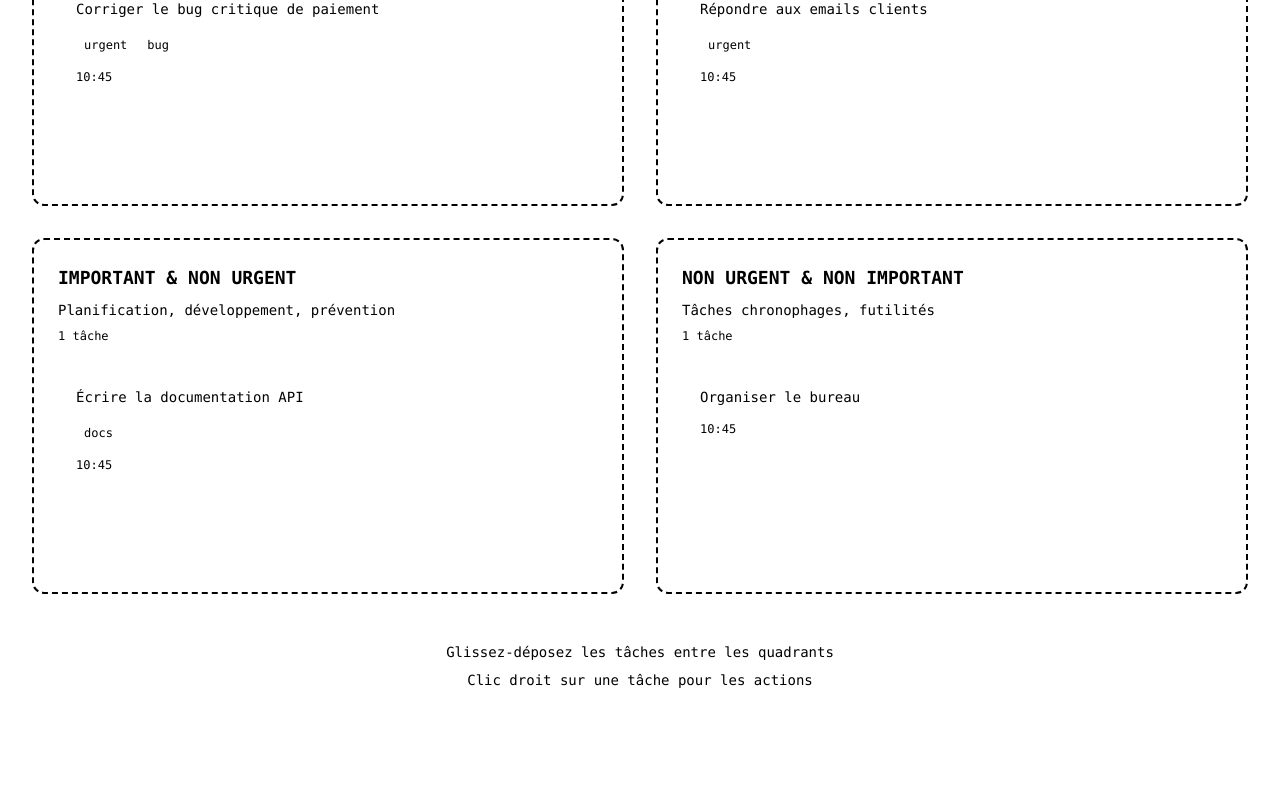
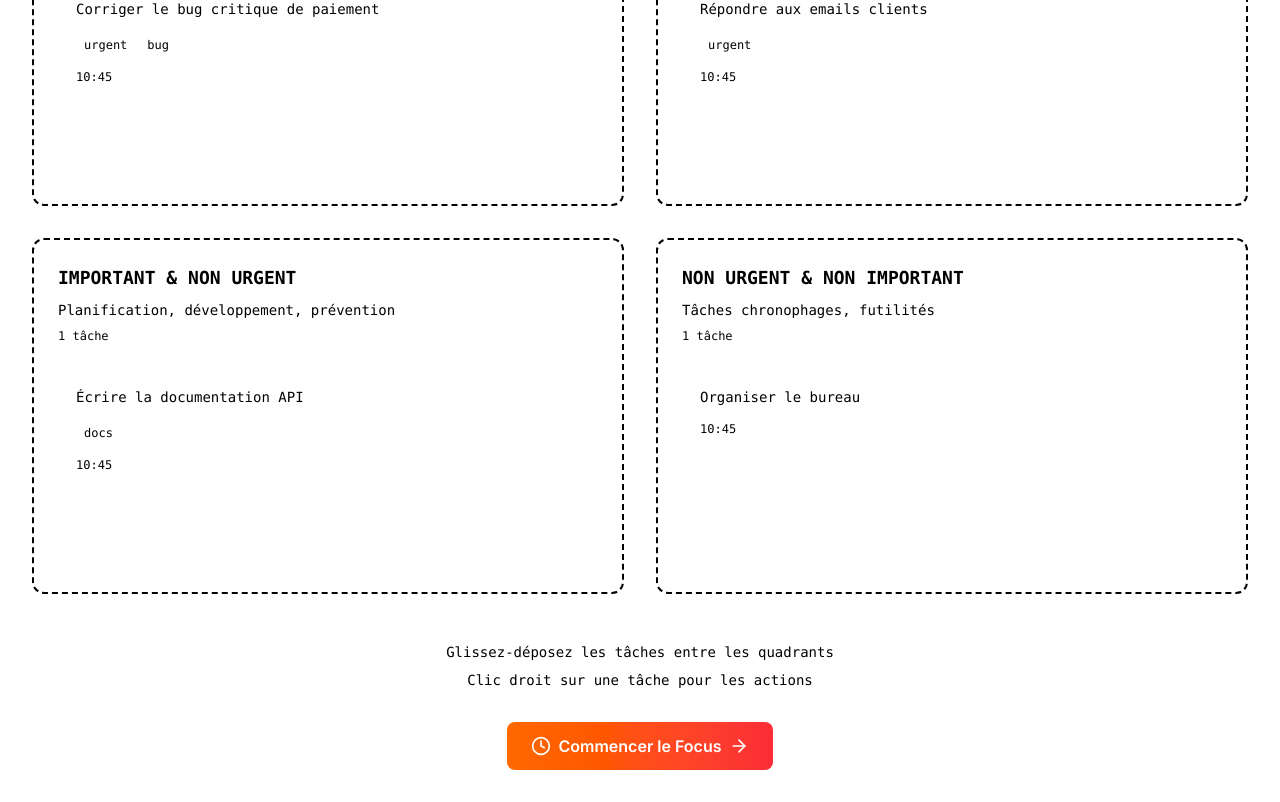
Before and after one commit to miig-dev/cortex, a Next.js app: page /eisenhower in a window 1280 px wide. Shown: the part 378-1180 px from the top of the page. Before the commit the page ends 1100 px from the top, so only its background shows below. Built offline with nearby package versions, Linux system fonts and the light colour scheme.

Commit message:
Commit 11: Correction des chemins et navigation
- Correction du chemin /dashboard-focus vers /focus
- Ajout de boutons de navigation cohérents
- Correction des liens dans toutes les pages
- Navigation fluide entre Inbox → Eisenhower → Focus
- Couleurs cohérentes dans toute l'application

```diff
--- a/app/page.tsx
+++ b/app/page.tsx
@@ -45,7 +45,7 @@ export default function HomePage() {
                 Quartier Général
               </Link>
               <Link
-                href="/dashboard-focus"
+                href="/focus"
                 className="text-slate-300 hover:text-white transition-colors"
               >
                 Dashboard Focus
@@ -84,7 +84,7 @@ export default function HomePage() {
               <ArrowRight className="ml-2 w-5 h-5" />
             </Link>
             <Link
-              href="/dashboard-focus"
+              href="/focus"
               className="inline-flex items-center px-8 py-4 border border-slate-600 text-white font-semibold rounded-lg hover:bg-slate-800 transition-all duration-200"
             >
               Mode Focus
@@ -133,7 +133,7 @@ export default function HomePage() {
             </Link>
 
             {/* Dashboard Focus */}
-            <Link href="/dashboard-focus" className="group">
+            <Link href="/focus" className="group">
               <div className="bg-slate-800/50 backdrop-blur-sm rounded-xl p-6 border border-slate-700 hover:border-purple-500 transition-all duration-200 hover:transform hover:scale-105">
                 <div className="w-12 h-12 bg-gradient-to-r from-orange-500 to-red-500 rounded-lg flex items-center justify-center mb-4">
                   <Clock className="w-6 h-6 text-white" />
--- a/src/features/eisenhower/components/eisenhower-matrix.tsx
+++ b/src/features/eisenhower/components/eisenhower-matrix.tsx
@@ -17,6 +17,8 @@ import type {
 } from '@/types/eisenhower';
 import { EisenhowerQuadrantComponent } from './eisenhower-quadrant';
 import { TaskCard } from './task-card';
+import Link from 'next/link';
+import { ArrowRight, Clock } from 'lucide-react';
 
 interface EisenhowerMatrixProps {
   initialTasks?: EisenhowerTask[];
@@ -177,6 +179,23 @@ export const EisenhowerMatrix: FC<EisenhowerMatrixProps> = ({
         <div>Glissez-déposez les tâches entre les quadrants</div>
         <div className="mt-2">Clic droit sur une tâche pour les actions</div>
       </motion.div>
+
+      {/* Bouton de navigation vers le focus */}
+      <motion.div
+        initial={{ opacity: 0, y: 20 }}
+        animate={{ opacity: 1, y: 0 }}
+        transition={{ duration: 0.4, delay: 0.8 }}
+        className="mt-8 text-center"
+      >
+        <Link
+          href="/focus"
+          className="inline-flex items-center px-6 py-3 bg-gradient-to-r from-orange-500 to-red-500 text-white font-semibold rounded-lg hover:from-orange-600 hover:to-red-600 transition-all duration-200 transform hover:scale-105"
+        >
+          <Clock className="mr-2 w-5 h-5" />
+          Commencer le Focus
+          <ArrowRight className="ml-2 w-5 h-5" />
+        </Link>
+      </motion.div>
     </div>
   );
 };
--- a/src/features/inbox/components/inbox-capture.tsx
+++ b/src/features/inbox/components/inbox-capture.tsx
@@ -4,6 +4,8 @@ import { motion } from 'framer-motion';
 import { useEffect, useRef, useState } from 'react';
 import { CortexLogo } from '@/components/ui/cortex-logo';
 import { useGamificationStore } from '@/stores/gamification-store';
+import Link from 'next/link';
+import { ArrowRight } from 'lucide-react';
 
 interface InboxItem {
   id: string;
@@ -239,6 +241,22 @@ export function InboxCapture({ onItemAdded, pendingCount }: InboxCaptureProps) {
         </div>
         <div className="mt-2">Tags: !urgent #docs @projet</div>
       </motion.div>
+
+      {/* Bouton de navigation */}
+      <motion.div
+        initial={{ opacity: 0, y: 20 }}
+        animate={{ opacity: 1, y: 0 }}
+        transition={{ duration: 0.4, delay: 0.8 }}
+        className="mt-8"
+      >
+        <Link
+          href="/eisenhower"
+          className="inline-flex items-center px-6 py-3 bg-gradient-to-r from-purple-500 to-pink-500 text-white font-semibold rounded-lg hover:from-purple-600 hover:to-pink-600 transition-all duration-200 transform hover:scale-105"
+        >
+          Aller au Quartier Général
+          <ArrowRight className="ml-2 w-5 h-5" />
+        </Link>
+      </motion.div>
     </div>
   );
 }
```
